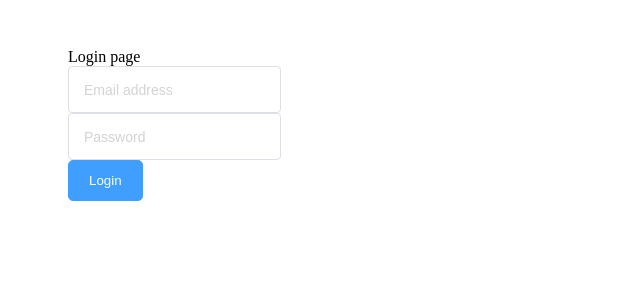
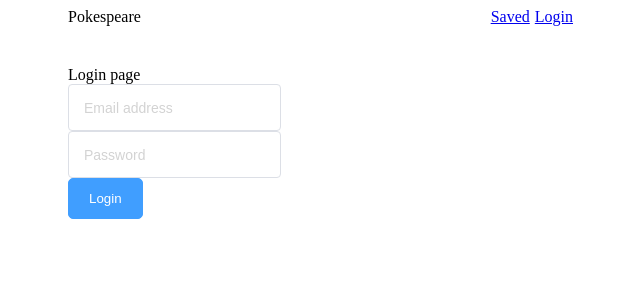
Before and after one commit to chanonroy/pokespeare, a React (Create React App) app in the folder client/: page /login in a window 1280 px wide. Shown: the top 300 px of the page, without its empty margins (317-957 px from the left). Built offline with nearby package versions, Linux system fonts and the light colour scheme; no server answers; the HTML template or start-up script is replaced by a standard one.

Commit message:
feat: add auth provider

```diff
--- a/client/src/App.tsx
+++ b/client/src/App.tsx
@@ -1,12 +1,19 @@
 import { ApolloProvider } from '@apollo/client'
 import React from 'react'
 import apolloClient from './apolloClient'
+import Navigation from './components/navigation'
+import AuthProvider from './providers/AuthProvider'
 import Router from './router'
 
 export default function App() {
   return (
     <ApolloProvider client={apolloClient}>
-      <Router />
+      <AuthProvider>
+        <>
+          <Navigation />
+          <Router />
+        </>
+      </AuthProvider>
     </ApolloProvider>
   )
 }
--- /dev/null
+++ b/client/src/components/navigation/index.tsx
@@ -0,0 +1,39 @@
+import { useContext } from 'react'
+import styled from 'styled-components'
+import { AuthContext } from '../../providers/AuthProvider'
+import Container from '../container'
+
+const OuterNav = styled.div`
+  width: 100%;
+`
+
+const InnerNav = styled.div`
+  display: flex;
+  justify-content: space-between;
+`
+
+const NavLink = styled.a`
+  margin-right: 5px;
+`
+
+export default function Navigation() {
+  const { loggedIn, logout } = useContext(AuthContext)
+
+  return (
+    <OuterNav>
+      <Container style={{ alignSelf: 'center' }}>
+        <InnerNav>
+          <div>Pokespeare</div>
+          <div>
+            <NavLink href='/saved'>Saved</NavLink>
+            {loggedIn ? (
+              <NavLink onClick={logout}>Logout</NavLink>
+            ) : (
+              <NavLink href='/login'>Login</NavLink>
+            )}
+          </div>
+        </InnerNav>
+      </Container>
+    </OuterNav>
+  )
+}
--- a/client/src/components/private-route/index.tsx
+++ b/client/src/components/private-route/index.tsx
@@ -1,12 +1,12 @@
-import React from 'react'
+import React, { useContext } from 'react'
 import { Redirect, Route } from 'react-router-dom'
 import { RoutePath } from '../../@types'
-import { getAccessToken } from '../../token'
+import { AuthContext } from '../../providers/AuthProvider'
 
 function PrivateRoute({ component: Component, ...props }: any) {
-  const isAuthenticated = !!getAccessToken()
+  const { loggedIn } = useContext(AuthContext)
 
-  if (!isAuthenticated) return <Redirect to={RoutePath.Login} />
+  if (!loggedIn) return <Redirect to={RoutePath.Login} />
 
   return <Route {...props} render={(props) => <Component {...props} />} />
 }
--- /dev/null
+++ b/client/src/providers/AuthProvider.tsx
@@ -0,0 +1,34 @@
+import { createContext, ReactElement, useState } from 'react'
+import { clearAccessToken, getAccessToken, saveAccessToken } from '../token'
+
+interface AuthContextType {
+  loggedIn: boolean
+  login: (newAccessToken: string) => void
+  logout: () => void
+}
+
+export const AuthContext = createContext({} as AuthContextType)
+
+export default function AuthProvider({ children }: { children: ReactElement }) {
+  const [loggedIn, setLoggedIn] = useState(!!getAccessToken())
+
+  return (
+    <AuthContext.Provider
+      value={{
+        loggedIn,
+        login: (newAccessToken) => {
+          // todo: clear Apollo cache
+          saveAccessToken(newAccessToken)
+          setLoggedIn(true)
+        },
+        logout: () => {
+          // todo: clear Apollo cache
+          clearAccessToken()
+          setLoggedIn(false)
+        },
+      }}
+    >
+      {children}
+    </AuthContext.Provider>
+  )
+}
--- a/client/src/screens/login/index.tsx
+++ b/client/src/screens/login/index.tsx
@@ -1,12 +1,14 @@
 import { gql, useMutation } from '@apollo/client'
+import { useContext } from 'react'
 import { useHistory } from 'react-router-dom'
+import { RoutePath } from '../../@types'
 import { LoginMutation, LoginMutationVariables } from '../../@types/graphql'
 import Button from '../../components/button'
 import Container from '../../components/container'
 import TextInput from '../../components/text-input'
 import ValidationError from '../../components/validation-error'
 import useTextInputState from '../../hooks/use-text-input-state'
-import { saveAccessToken } from '../../token'
+import { AuthContext } from '../../providers/AuthProvider'
 import { notEmpty, validEmail } from '../../validations'
 
 const LOGIN_MUTATION = gql`
@@ -23,6 +25,7 @@ const LOGIN_MUTATION = gql`
 
 export default function Login() {
   const history = useHistory()
+  const { login } = useContext(AuthContext)
 
   const emailAddressState = useTextInputState({
     validations: [notEmpty('Email is required'), validEmail('Invalid email')],
@@ -52,10 +55,10 @@ export default function Login() {
         },
       })
       const token = data?.login.accessToken || ''
-      saveAccessToken(token)
-      history.push('/')
+      login(token)
+      history.push(RoutePath.Home)
     } catch (err) {
-      // TODO: handle error
+      console.log(err)
     }
   }
 
--- a/client/src/screens/sign-up/index.tsx
+++ b/client/src/screens/sign-up/index.tsx
@@ -1,11 +1,14 @@
 import { gql, useMutation } from '@apollo/client'
+import { useContext } from 'react'
+import { useHistory } from 'react-router-dom'
+import { RoutePath } from '../../@types'
 import { SignUpMutation, SignUpMutationVariables } from '../../@types/graphql'
 import Button from '../../components/button'
 import Container from '../../components/container'
 import TextInput from '../../components/text-input'
 import ValidationError from '../../components/validation-error'
 import useTextInputState from '../../hooks/use-text-input-state'
-import { saveAccessToken } from '../../token'
+import { AuthContext } from '../../providers/AuthProvider'
 import { isMatch, notEmpty, validEmail } from '../../validations'
 
 const SIGN_UP_MUTATION = gql`
@@ -21,6 +24,9 @@ const SIGN_UP_MUTATION = gql`
 `
 
 export default function SignUp() {
+  const history = useHistory()
+  const { login } = useContext(AuthContext)
+
   const emailAddressState = useTextInputState({
     validations: [notEmpty('Email is required'), validEmail('Invalid email')],
   })
@@ -56,7 +62,8 @@ export default function SignUp() {
         },
       })
       const token = data?.signUp.accessToken || ''
-      saveAccessToken(token)
+      login(token)
+      history.push(RoutePath.Home)
     } catch (err) {
       console.log(err)
     }
```
